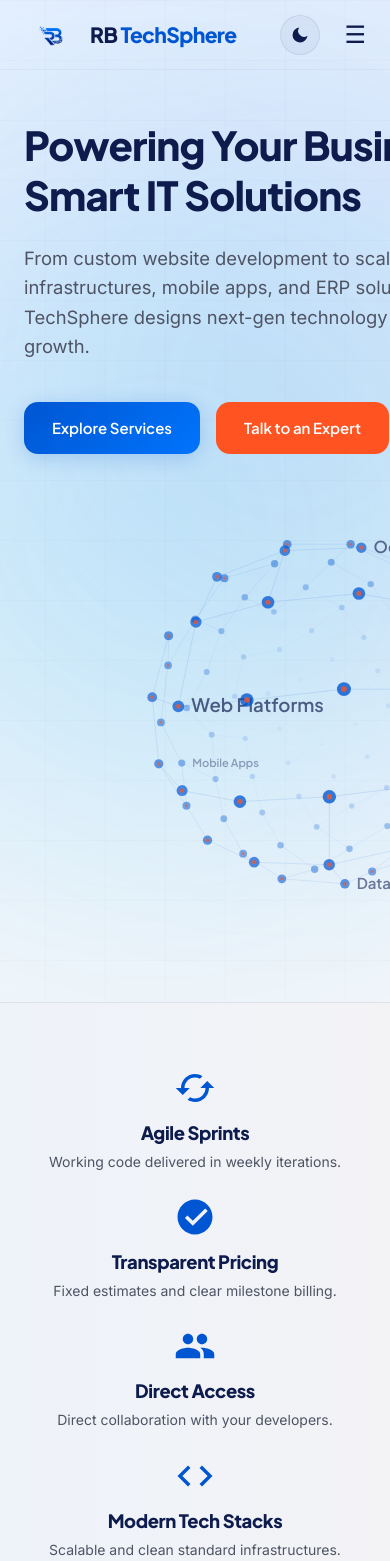
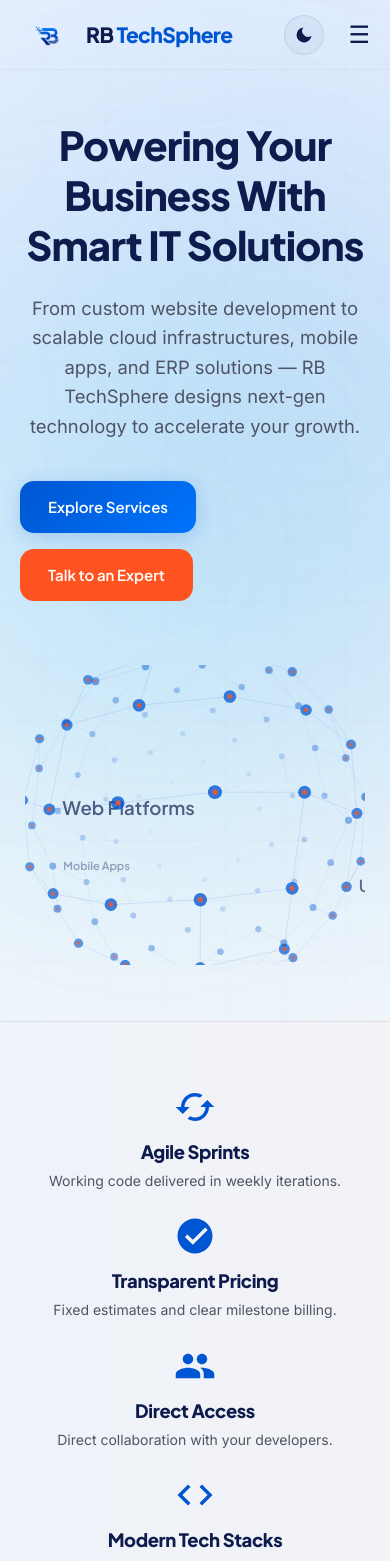
Before and after one commit to rinkeshdev135/RBTechSphere, a Next.js app: page / in a window 390 px wide. Shown: the top 1561 px of the page. Built offline with nearby package versions, Linux system fonts and the light colour scheme.

Commit message:
Fix responsive layout scaling issues on mobile, tablet, laptop, and PC

```diff
--- a/app/globals.css
+++ b/app/globals.css
@@ -227,30 +227,81 @@ footer { background: linear-gradient(180deg, #F8FAFC 0%, #EEF2F6 100%); border-t
 .step-title { font-size: 1.25rem; margin-bottom: 0.5rem; }
 .step-desc { font-size: 15px; color: var(--text-muted); }
 
-/* CANVAS CONTAINER */
-.canvas3d-container { position: relative; width: 600px; height: 420px; max-width: 100%; display: flex; align-items: center; justify-content: center; z-index: 2; }
-@media (min-width: 769px) { .canvas3d-container { width: 600px; max-width: 120%; } }
+/* CANVAS CONTAINER RESPONSIVE FIX */
+.canvas3d-container {
+  position: relative;
+  width: 100%;
+  max-width: 550px;
+  height: 420px;
+  display: flex;
+  align-items: center;
+  justify-content: center;
+  z-index: 2;
+  margin: 0 auto;
+}
 #canvas3d { position: absolute; top: 0; left: 0; width: 100%; height: 100%; pointer-events: auto; }
 
-/* RESPONSIVE */
+/* RESPONSIVE BREAKPOINTS */
+
+/* 1. Large Tablets & Small Laptops (1024px and below) */
 @media (max-width: 1024px) {
-  .grid-3 { grid-template-columns: repeat(2,1fr); }
-  .grid-4 { grid-template-columns: repeat(2,1fr); }
-  .footer-grid { grid-template-columns: repeat(2,1fr); gap: 3rem; }
-}
-@media (max-width: 768px) {
   :root { --header-height: 70px; }
-  .section { padding: 5rem 0; }
-  .grid-2 { grid-template-columns: 1fr; gap: 3rem; }
+  .section { padding: 5.5rem 0; }
+
+  /* Collapse 2-column grids (Hero, Why Us, Contact page) to prevent horizontal crowding */
+  .grid-2 { grid-template-columns: 1fr; gap: 3rem; text-align: center; }
+  .grid-2 > div { display: flex; flex-direction: column; align-items: center; justify-content: center; }
+  .grid-2 ul { align-self: center; text-align: left; }
+
+  /* Re-adjust Particle Sphere for tablet layout */
+  .canvas3d-container { height: 350px; max-width: 420px; margin-top: 1rem; }
+
+  /* Dropdowns & Navigation */
   .nav-menu { display: none; }
   .mobile-toggle { display: block; }
   .btn-nav { display: none; }
-  .footer-bottom { flex-direction: column; gap: 1rem; text-align: center; }
-  .nav-menu.mobile-active { display: flex; flex-direction: column; position: fixed; top: var(--header-height); left: 0; width: 100%; height: calc(100vh - var(--header-height)); background-color: var(--bg-dark); padding: 3rem 2rem; gap: 2rem; align-items: flex-start; border-top: 1px solid var(--border); animation: slideIn 0.4s cubic-bezier(0.16,1,0.3,1) forwards; }
-  @keyframes slideIn { from { transform: translateY(-20px); opacity: 0; } to { transform: translateY(0); opacity: 1; } }
+
+  .nav-menu.mobile-active {
+    display: flex;
+    flex-direction: column;
+    position: fixed;
+    top: var(--header-height);
+    left: 0;
+    width: 100%;
+    height: calc(100vh - var(--header-height));
+    background-color: var(--bg-dark);
+    padding: 3rem 2rem;
+    gap: 2rem;
+    align-items: flex-start;
+    border-top: 1px solid var(--border);
+    animation: slideIn 0.4s cubic-bezier(0.16, 1, 0.3, 1) forwards;
+    z-index: 999;
+  }
+  @keyframes slideIn {
+    from { transform: translateY(-20px); opacity: 0; }
+    to { transform: translateY(0); opacity: 1; }
+  }
+
+  /* Grids and Footer */
+  .grid-3 { grid-template-columns: repeat(2, 1fr); gap: 2rem; }
+  .grid-4 { grid-template-columns: repeat(2, 1fr); gap: 1.5rem; }
+  .footer-grid { grid-template-columns: repeat(2, 1fr); gap: 3rem; }
   .form-row { grid-template-columns: 1fr; gap: 0; }
 }
+
+/* 2. Portrait Tablets & Large Phones (768px and below) */
+@media (max-width: 768px) {
+  .section { padding: 4.5rem 0; }
+  .section-title { font-size: clamp(2rem, 5vw, 2.6rem); }
+  .canvas3d-container { height: 300px; max-width: 340px; }
+  .footer-bottom { flex-direction: column; gap: 1rem; text-align: center; }
+}
+
+/* 3. Small Mobile Devices (480px and below) */
 @media (max-width: 480px) {
+  .section { padding: 3.5rem 0; }
+  .container { padding: 0 1.25rem; }
   .grid-3, .grid-4 { grid-template-columns: 1fr; }
-  .container { padding: 0 1.5rem; }
+  .footer-grid { grid-template-columns: 1fr; gap: 2rem; }
+  .section-header { text-align: center; margin-left: auto; margin-right: auto; }
 }
--- a/components/Navbar.tsx
+++ b/components/Navbar.tsx
@@ -105,7 +105,7 @@ export default function Navbar() {
           padding: 6px 0 !important;
         }
         .mobile-sub-menu a:hover { color: var(--primary) !important; }
-        @media (max-width: 768px) {
+        @media (max-width: 1024px) {
           .nav-dropdown { display: none !important; }
           .mobile-services-toggle { display: flex; align-items: center; justify-content: space-between; }
         }
```
